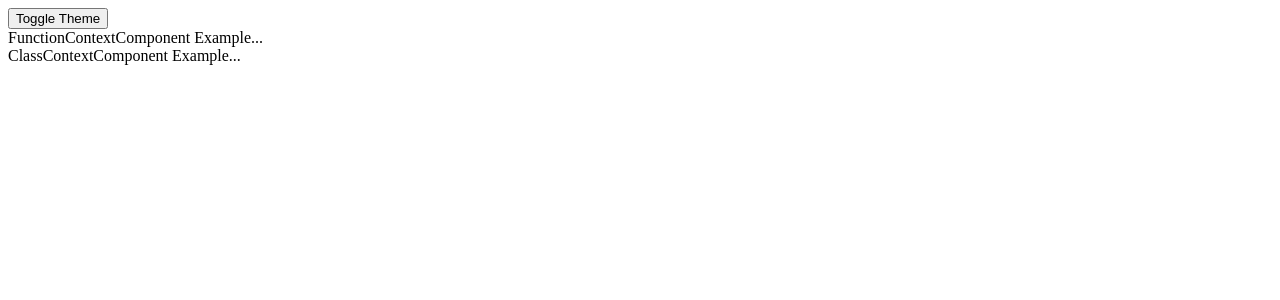
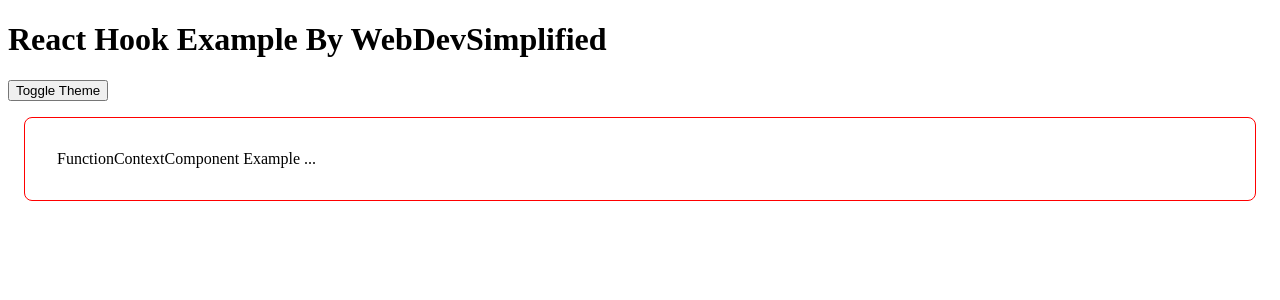
Before and after one commit to Ranjeet-vishwakarma-8081/Reacth_Hooks_With_Standard_Exaple, a React (Create React App) app: page / in a window 1280 px wide. Shown: the top 300 px of the page. Built offline with nearby package versions, Linux system fonts and the light colour scheme.

Commit message:
Simple example of useContext has been done now

```diff
--- a/src/App.js
+++ b/src/App.js
@@ -3,19 +3,20 @@
 // import UseEffect from "./component/UseEffect.tsx"
 // import MyComponent from "./component/MyComponent.tsx";
 
-import FunctionContextComponent from "./component/useContext/FunctionContextComponent.tsx";
-import ClassContextComponent from "./component/useContext/ClassContextComponent.tsx";
+import FunctionContextComponent from "./component/UseContext.tsx";
+
 export const ThemeContext = createContext();
+
 const App = () => {
-  const [darkTheme, setDarkTheme] = useState(true);
+  const [darkTheme, setDarkTheme] = useState(false);
 
   function toggleTheme() {
-    setDarkTheme((preDarkTheme) => !preDarkTheme);
+    setDarkTheme((prevDarkTheme) => !prevDarkTheme);
   }
 
   return (
     <>
-      {/* <h1>React Hook Example By WebDevSimplified </h1> */}
+      <h1>React Hook Example By WebDevSimplified </h1>
       {/* <UseState /> */}
       {/* <UseEffect /> */}
       {/* <MyComponent></MyComponent> */}
@@ -25,7 +26,6 @@
           Toggle Theme
         </button>
         <FunctionContextComponent />
-        <ClassContextComponent />
       </ThemeContext.Provider>
     </>
   );
--- /dev/null
+++ b/src/component/UseContext.tsx
@@ -0,0 +1,23 @@
+import React, { useContext } from "react";
+import { ThemeContext } from "../App";
+
+const FunctionContextComponent = () => {
+  const darkTheme = useContext(ThemeContext);
+
+  const themeStyles = {
+    backgroundColor: darkTheme ? "black" : "white",
+    color: darkTheme ? "white" : "black",
+    padding: "2rem",
+    borderRadius: "0.5rem",
+    margin: "1rem",
+    border: darkTheme ? "0.5px solid" : "0.5px solid red",
+  };
+
+  return (
+    <>
+      <div style={themeStyles}>FunctionContextComponent Example ... </div>
+    </>
+  );
+};
+
+export default FunctionContextComponent;
--- a/src/component/useContext/ClassContextComponent.tsx
+++ /dev/null
@@ -1,9 +0,0 @@
-import React from 'react'
-
-const ClassContextComponent = () => {
-  return (
-    <div>ClassContextComponent Example...</div>
-  )
-}
-
-export default ClassContextComponent;
--- a/src/component/useContext/FunctionContextComponent.tsx
+++ /dev/null
@@ -1,9 +0,0 @@
-import React from 'react'
-
-const FunctionContextComponent = () => {
-  return (
-    <div>FunctionContextComponent Example... </div>
-  )
-}
-
-export default FunctionContextComponent
```
Also changed, not shown: package.json (line endings or trailing spaces), 1 other file (tests, documents, lock files or other folders).
